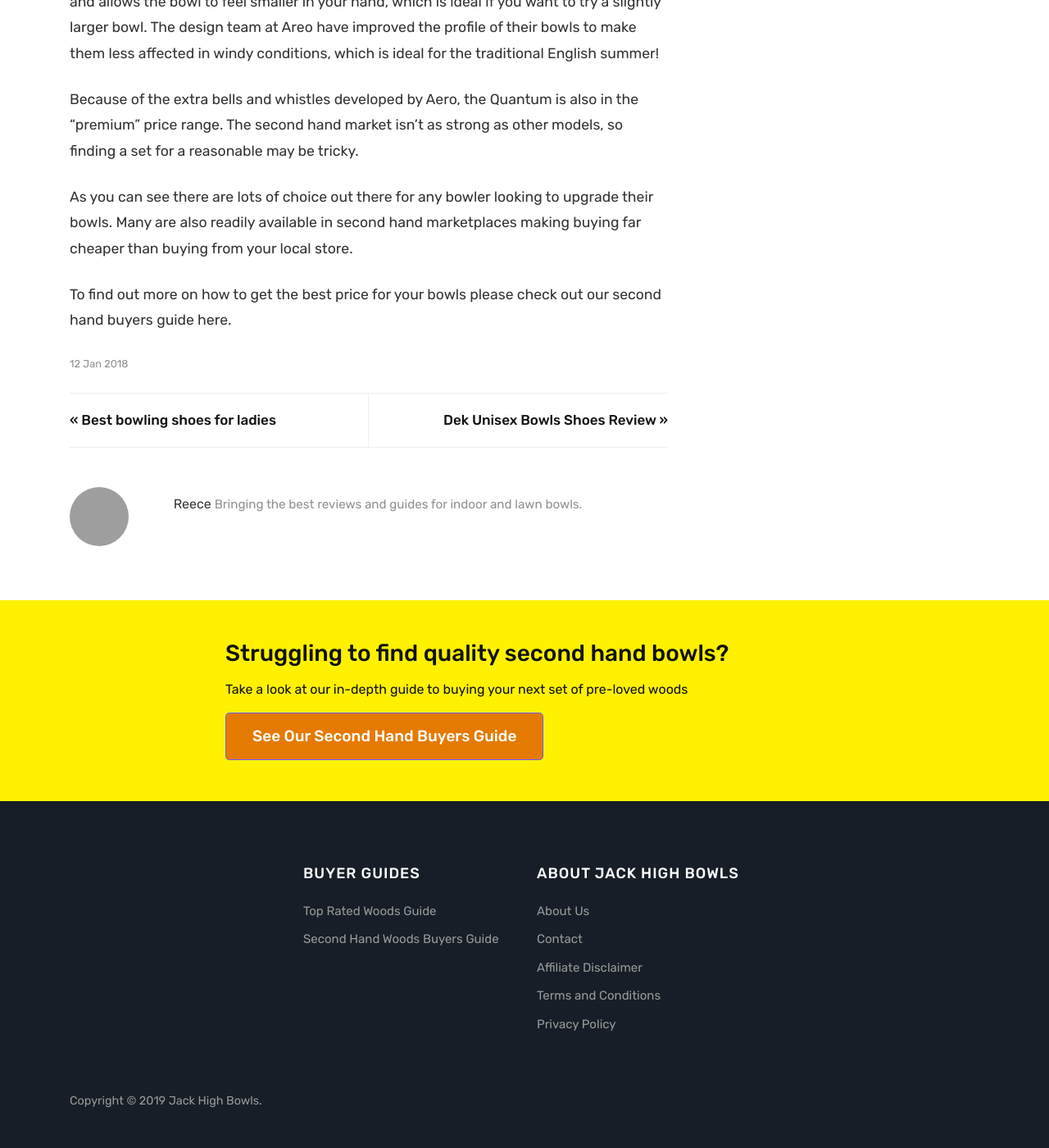
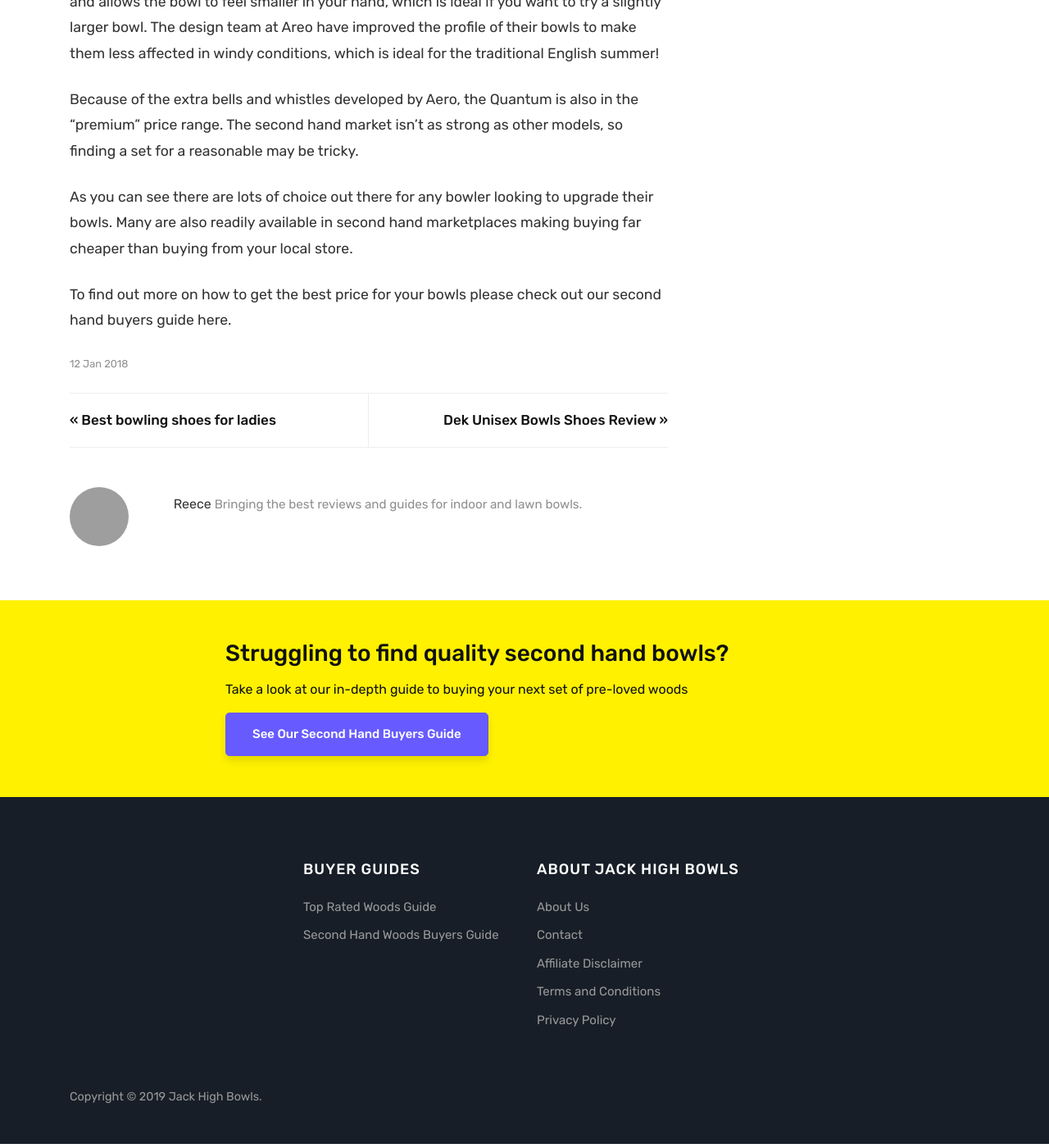
Before and after one commit to krussll/etsysimplicity, a Jekyll site: the page built from _posts/2018-01-12-best-rated-bowls-for-leads.md, in a window 1280 px wide and 1400 px high, scrolled down 3965 px. Shown: the whole window at 82% size. Built offline with Jekyll 4.4.1, drawn with Linux system fonts in a browser that asks for light colours; nearby versions of some CDN libraries; grey boxes are pictures that could not be loaded.

Commit message:
Update _syntax.scss

```diff
--- a/_sass/_syntax.scss
+++ b/_sass/_syntax.scss
@@ -89,13 +89,13 @@
 }
 
 .container {
-	.btn {
+	.btn.more {
 		background: #E57A00;
 		box-shadow: none;
 		font-size: 19px;
 	}
 
-	.btn::hover {
+	.btn::hover, .article-post a:hover {
 		box-shadow: none;
 	}
 
```
